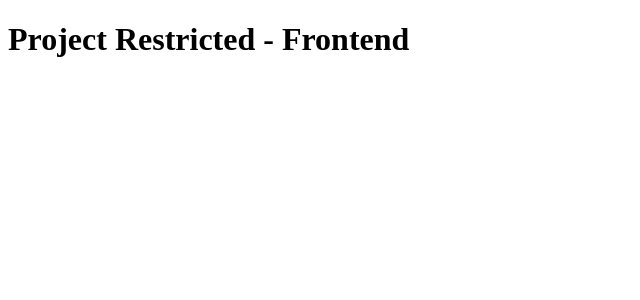
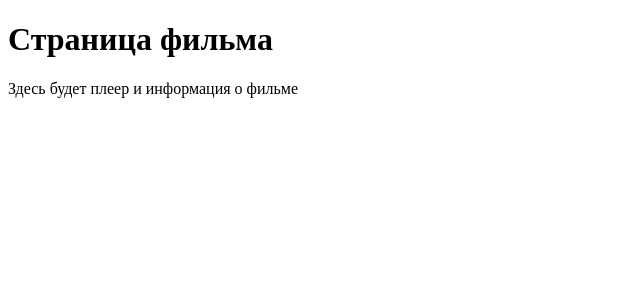
Before and after one commit to Project-Restricted/Frontend, a React app: page /film/1 in a window 1280 px wide. Shown: the top 300 px of the page, without its empty margins (0-640 px from the left). Built offline with nearby package versions, Linux system fonts and the light colour scheme; the HTML template or start-up script is replaced by a standard one.

Commit message:
feat: add React Router and basic page structure

```diff
--- a/src/App.tsx
+++ b/src/App.tsx
@@ -1,9 +1,17 @@
+import { BrowserRouter, Routes, Route } from 'react-router-dom';
+import { CatalogPage } from './pages/CatalogPage';
+import { FilmPage } from './pages/FilmPage';
+import { ProfilePage } from './pages/ProfilePage';
+
 function App() {
   return (
-    <div className="App">
-      <h1>Project Restricted - Frontend</h1>
-      {/* Здесь будет наш роутинг */}
-    </div>
+    <BrowserRouter>
+      <Routes>
+        <Route path="/" element={<CatalogPage />} />
+        <Route path="/film/:id" element={<FilmPage />} />
+        <Route path="/profile" element={<ProfilePage />} />
+      </Routes>
+    </BrowserRouter>
   );
 }
 
--- /dev/null
+++ b/src/pages/CatalogPage.tsx
@@ -0,0 +1,8 @@
+export const CatalogPage = () => {
+  return (
+    <div>
+      <h1>Каталог фильмов</h1>
+      <p>Здесь будет сетка с фильмами</p>
+    </div>
+  );
+};
--- /dev/null
+++ b/src/pages/FilmPage.tsx
@@ -0,0 +1,8 @@
+export const FilmPage = () => {
+  return (
+    <div>
+      <h1>Страница фильма</h1>
+      <p>Здесь будет плеер и информация о фильме</p>
+    </div>
+  );
+};
--- /dev/null
+++ b/src/pages/ProfilePage.tsx
@@ -0,0 +1,8 @@
+export const ProfilePage = () => {
+  return (
+    <div>
+      <h1>Профиль пользователя</h1>
+      <p>Здесь будет информация о пользователе</p>
+    </div>
+  );
+};
```
